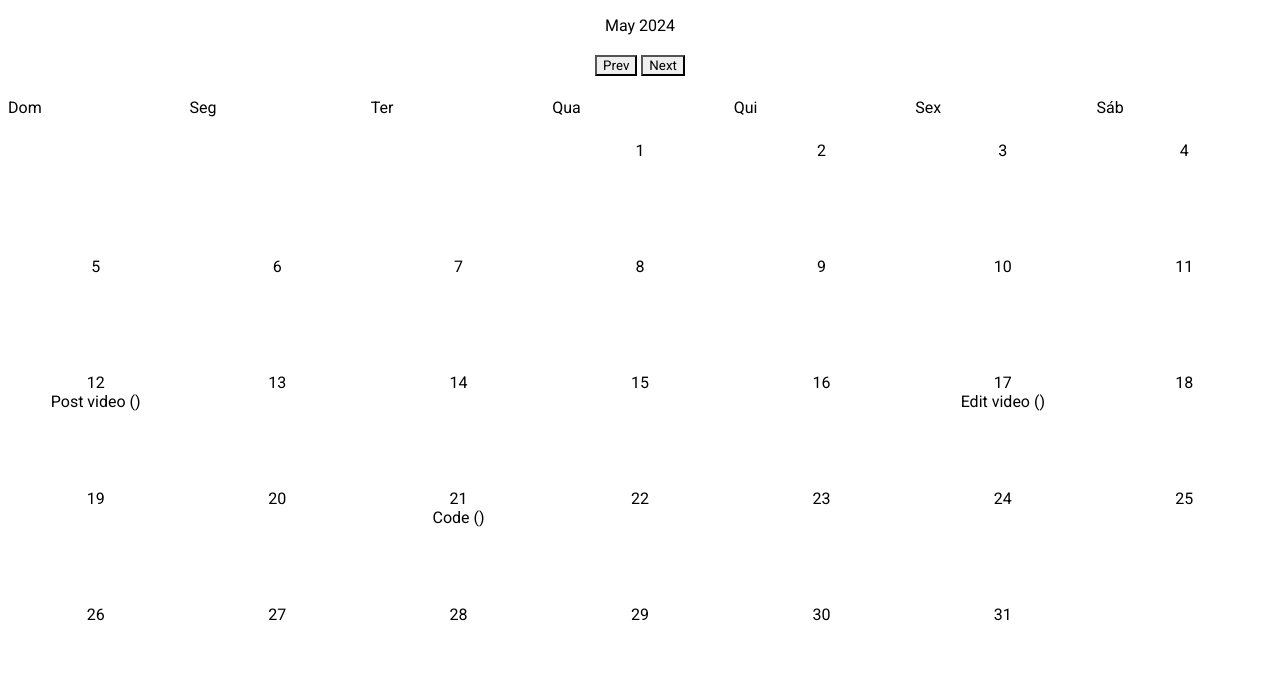
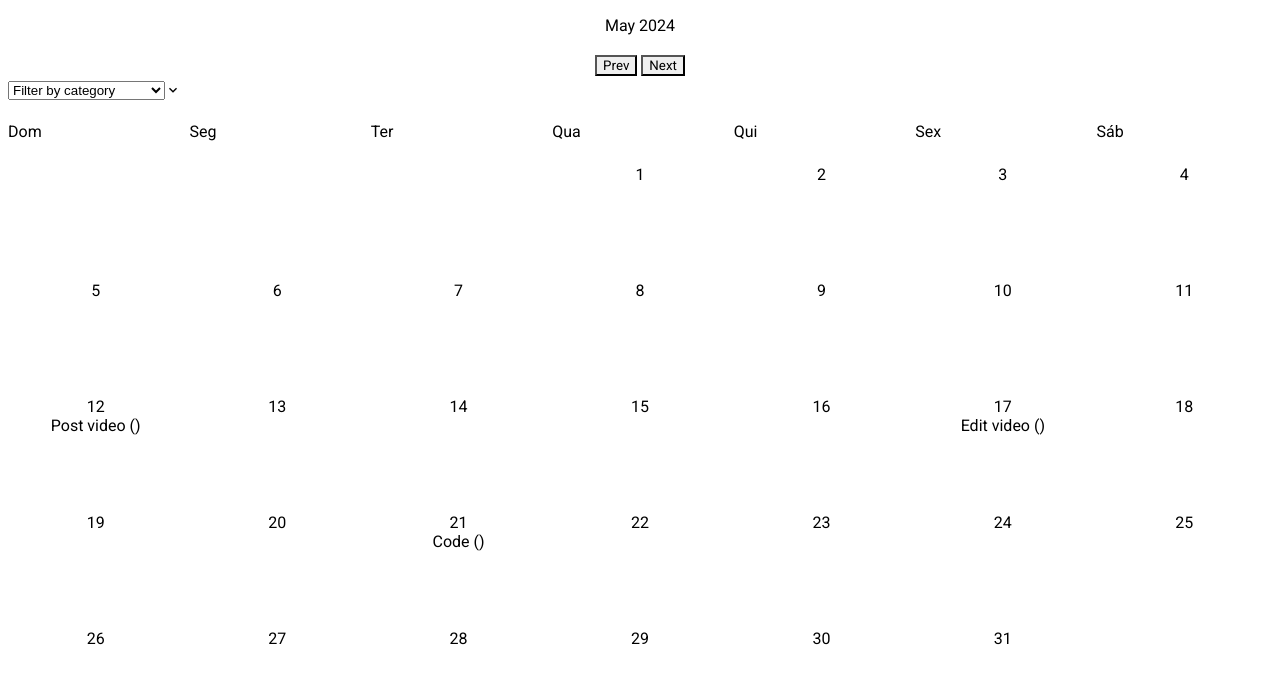
Before and after one commit to rojasmart/event-calendar, a React (Vite) app: page / in a window 1280 px wide. Shown: the top 684 px of the page. Built offline with nearby package versions, Linux system fonts and the light colour scheme; the HTML template or start-up script is replaced by a standard one.

Commit message:
--add filter category

```diff
--- a/src/EventCalendar.jsx
+++ b/src/EventCalendar.jsx
@@ -57,6 +57,9 @@ const EventCalendar = () => {
   ]);
 
   const [selectedDate, setSelectedDate] = useState(null);
+
+  // Add a new state variable for the selected category
+  const [selectedCategory, setSelectedCategory] = useState("");
 
   const firstDayOfMonth = startOfMonth(currentDate);
   const lastDayOfMonth = endOfMonth(currentDate);
@@ -125,6 +128,19 @@ const EventCalendar = () => {
             <Button onClick={goToPrevMonth}>Prev</Button>
             <Button onClick={goToNextMonth}>Next</Button>
           </ButtonGroup>
+        </Flex>
+        <Flex justifyContent="center" mt={4}>
+          <Select
+            placeholder="Filter by category"
+            value={selectedCategory}
+            onChange={(e) => setSelectedCategory(e.target.value)}
+          >
+            {EVENT_CATEGORIES.map((category) => (
+              <option key={category} value={category}>
+                {category}
+              </option>
+            ))}
+          </Select>
         </Flex>
       </Container>
       <Modal isOpen={isOpen} onClose={onClose}>
@@ -203,7 +219,12 @@ const EventCalendar = () => {
             >
               {format(day, "d")}
 
-              {todaysEvents.map((event) => {
+              {todaysEvents
+                .filter(
+                  (event) =>
+                    !selectedCategory || event.category === selectedCategory
+                )
+                .map((event) => {
                   return (
                     <Box
                       key={event.title}
```
Lines whose indentation alone changed are shown as unchanged.
